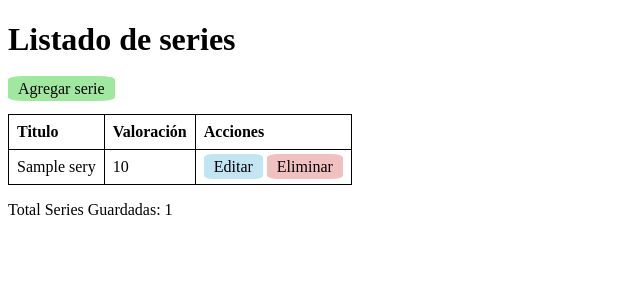
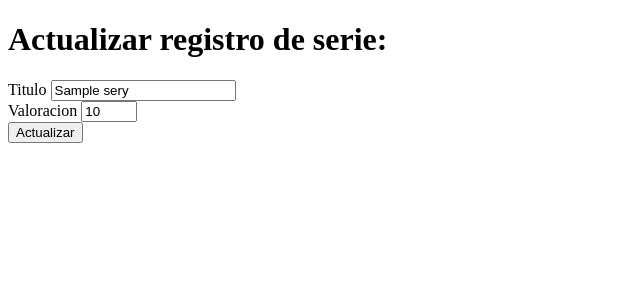
Before and after one commit to kimhza/curso_php, a PHP site: page /index.php?accion=editar&id=1 in a window 1280 px wide. Shown: the top 300 px of the page, without its empty margins (0-640 px from the left). Run offline with PHP 8.4, Linux system fonts and the light colour scheme; tables that the repository leaves empty or names only in its code hold one stand-in row (values such as "Sample post").

Commit message:
Se modifican formularios de crear y editar en actividad 15.2

```diff
--- a/15-crud/15.2-actividad/models/Serie.php
+++ b/15-crud/15.2-actividad/models/Serie.php
@@ -10,7 +10,7 @@ class Serie {
     }
 
     public function obtenerTodos() {
-        $consulta = 'SELECT * FROM series';
+        $consulta = 'SELECT * FROM series ORDER BY valoracion DESC';
         $objStmt = $this->pdo->query($consulta);
         $arrResultado = $objStmt->fetchAll(PDO::FETCH_ASSOC);
         return $arrResultado;
@@ -36,6 +36,7 @@ class Serie {
     public function editar($id, $titulo, $valoracion) {
         $consulta = 'UPDATE series SET titulo = :titulo, valoracion = :valoracion WHERE id = :id';
         $objStmt = $this->pdo->prepare($consulta);
+        $objStmt->bindParam(':id', $id);
         $objStmt->bindParam(':titulo', $titulo);
         $objStmt->bindParam(':valoracion', $valoracion);
         $objStmt->execute();
--- a/15-crud/15.2-actividad/public/index.php
+++ b/15-crud/15.2-actividad/public/index.php
@@ -5,7 +5,7 @@ include_once '../controllers/SerieController.php';
 include_once '../models/Serie.php';
 
 $accion = isset($_GET['accion']) ? $_GET['accion'] : null;
-$codigo = isset($_GET['codigo']) ? $_GET['codigo'] : null;
+$codigo = isset($_GET['id']) ? $_GET['id'] : null;
 
 $seriecontroller = new SerieController();
 
--- a/15-crud/15.2-actividad/views/editar.php
+++ b/15-crud/15.2-actividad/views/editar.php
@@ -17,8 +17,9 @@
                 <input id="titulo" name="titulo" type="text" value="<?= $serie['titulo'] ?>" required>
             </div>
             <div>
-                <label for="valoracion">Titulo</label>
-                <input id="valoracion" name="valoracion" type="text" value="<?= $serie['valoracion'] ?>" required>
+                <label for="valoracion">Valoracion</label>
+                <input id="valoracion" name="valoracion" type="number" value="<?= $serie['valoracion'] ?>" min="0"
+                    max="10" required>
             </div>
             <button type="submit">Actualizar</button>
         </form>
```
Also changed, not shown: 15-crud/15.2-actividad/views/crear.php (+14 -1 lines).
